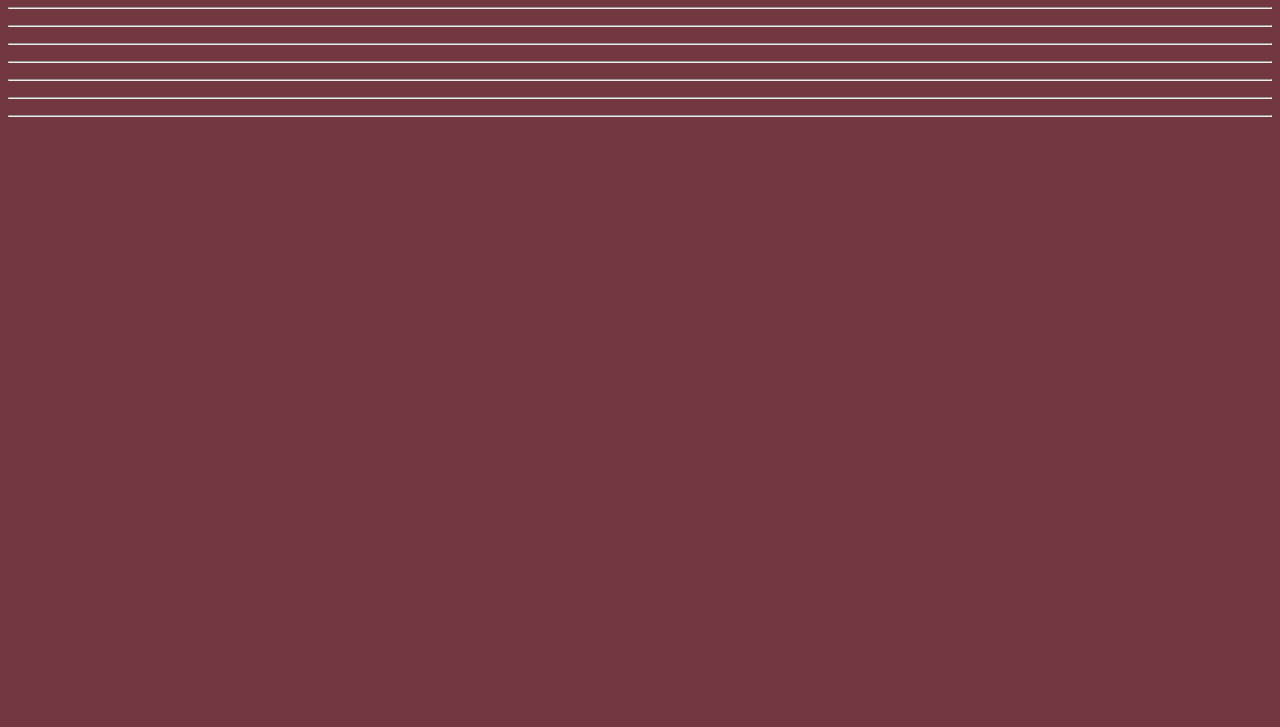
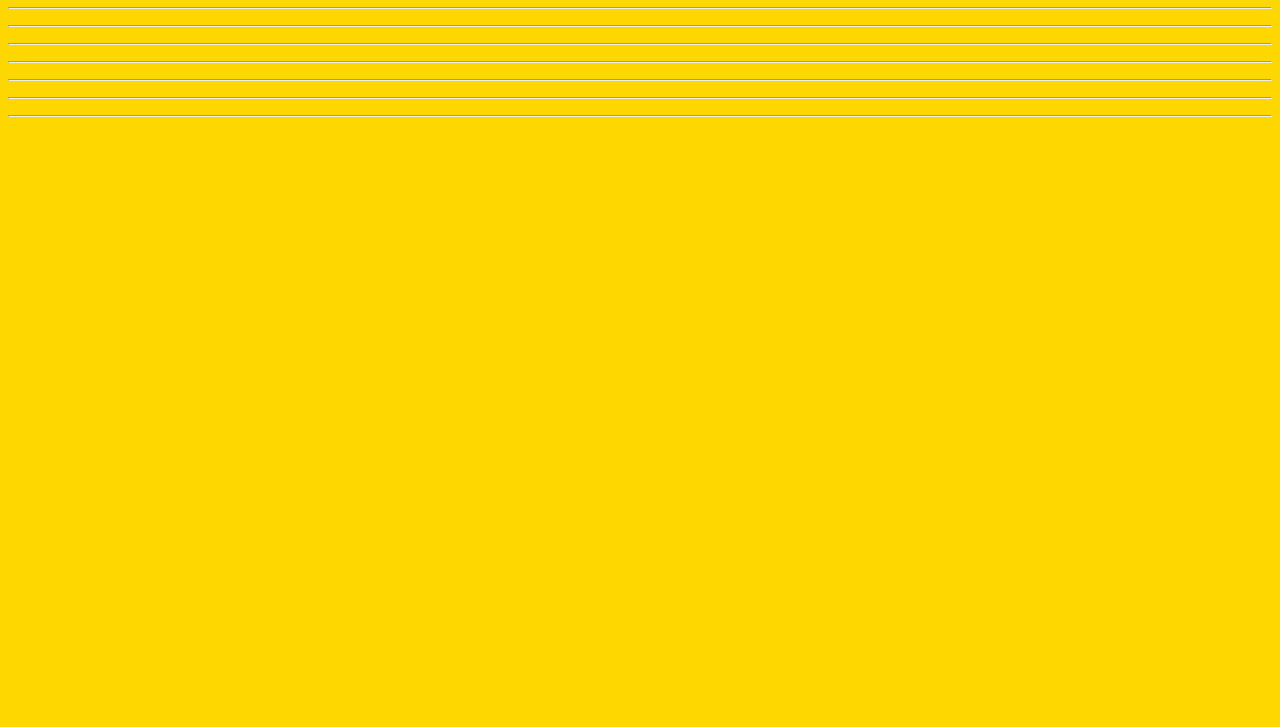
Before and after one commit to jpgp481/PROYECTOWEB, a plain HTML site: page INDEX.HTML in a window 1280 px wide. Shown: the part 73-800 px from the top of the page. Drawn offline with Linux system fonts and the light colour scheme.

```diff
--- a/INDEX.HTML
+++ b/INDEX.HTML
@@ -5,7 +5,7 @@
     <meta name="viewport" content="width=device-width, initial-scale=1.0">
     <title>INICIO DEL PROYECTO</title>
 </head>
-<body bgcolor="7373734">
+<body bgcolor="GOLD">
     <h1> Mi Página Web <h1>
     <hr>
     <hr>
```
